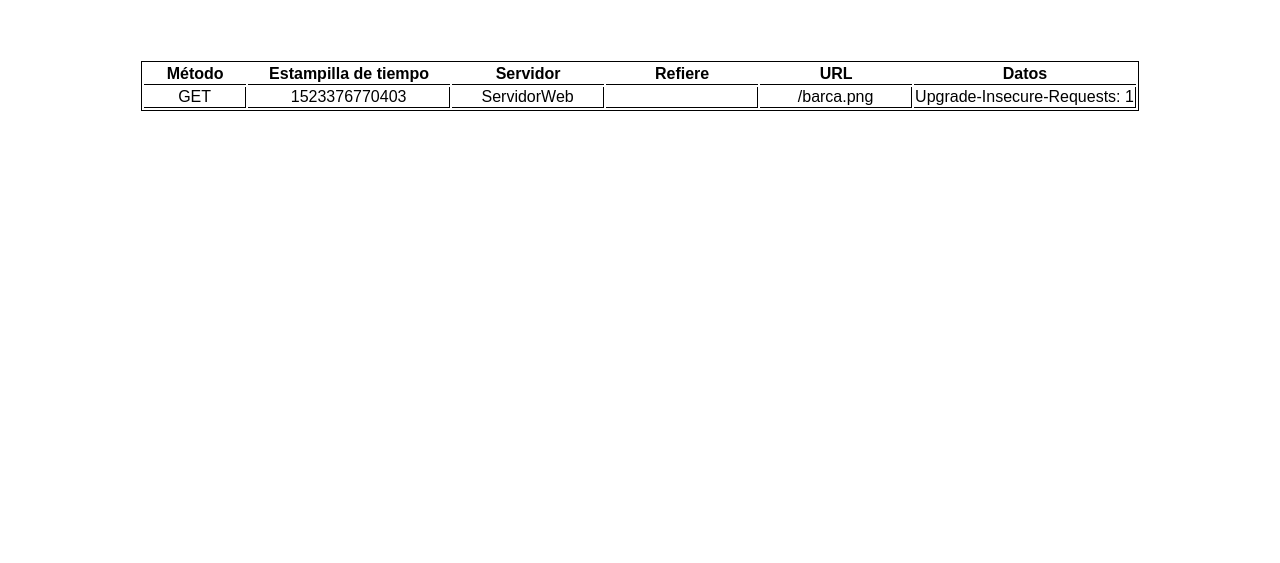
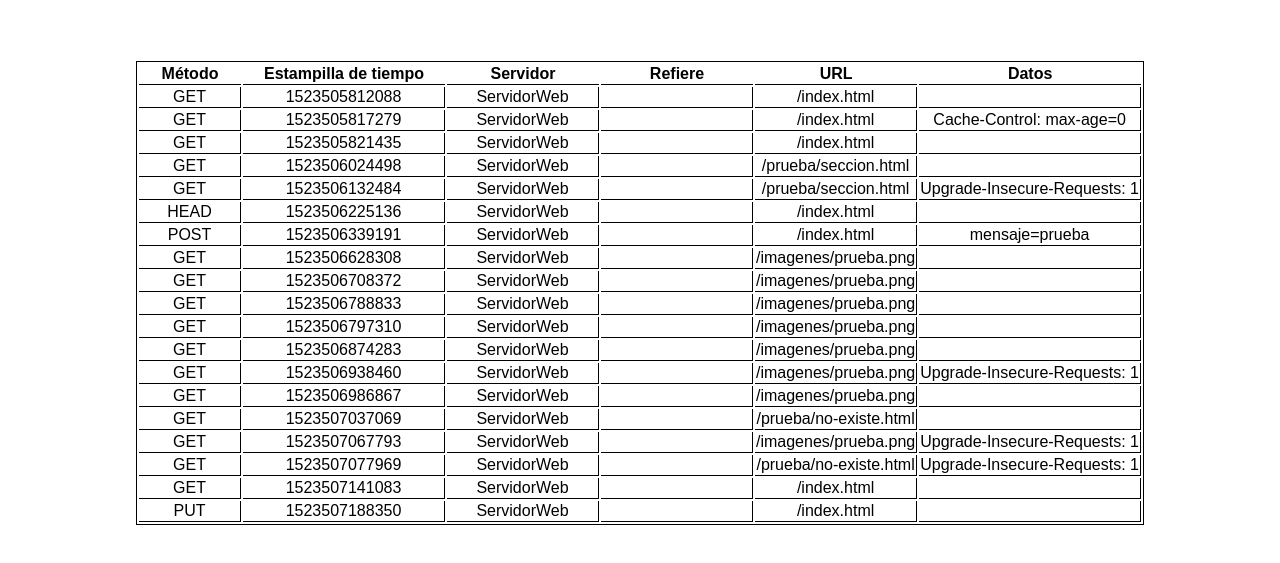
Before and after one commit to EliasCRC/HTTP_Server, a plain HTML site: page log_output/log.html in a window 1280 px wide. Shown: the part 61-624 px from the top of the page. Drawn offline with Linux system fonts and the light colour scheme.

Commit message:
Final Fixes
Small fixes and added the files for the tests

```diff
--- a/log_output/log.html
+++ b/log_output/log.html
@@ -19,11 +19,155 @@
 <tbody>
 <tr>
 <td>GET</td>
-<td>1523376770403</td>
+<td>1523505812088</td>
 <td>ServidorWeb</td>
 <td></td>
-<td>/barca.png</td>
+<td>/index.html</td>
+<td></td>
+</tr>
+<tr>
+<td>GET</td>
+<td>1523505817279</td>
+<td>ServidorWeb</td>
+<td></td>
+<td>/index.html</td>
+<td>Cache-Control: max-age=0</td>
+</tr>
+<tr>
+<td>GET</td>
+<td>1523505821435</td>
+<td>ServidorWeb</td>
+<td></td>
+<td>/index.html</td>
+<td></td>
+</tr>
+<tr>
+<td>GET</td>
+<td>1523506024498</td>
+<td>ServidorWeb</td>
+<td></td>
+<td>/prueba/seccion.html</td>
+<td></td>
+</tr>
+<tr>
+<td>GET</td>
+<td>1523506132484</td>
+<td>ServidorWeb</td>
+<td></td>
+<td>/prueba/seccion.html</td>
 <td>Upgrade-Insecure-Requests: 1</td>
+</tr>
+<tr>
+<td>HEAD</td>
+<td>1523506225136</td>
+<td>ServidorWeb</td>
+<td></td>
+<td>/index.html</td>
+<td></td>
+</tr>
+<tr>
+<td>POST</td>
+<td>1523506339191</td>
+<td>ServidorWeb</td>
+<td></td>
+<td>/index.html</td>
+<td>mensaje=prueba</td>
+</tr>
+<tr>
+<td>GET</td>
+<td>1523506628308</td>
+<td>ServidorWeb</td>
+<td></td>
+<td>/imagenes/prueba.png</td>
+<td></td>
+</tr>
+<tr>
+<td>GET</td>
+<td>1523506708372</td>
+<td>ServidorWeb</td>
+<td></td>
+<td>/imagenes/prueba.png</td>
+<td></td>
+</tr>
+<tr>
+<td>GET</td>
+<td>1523506788833</td>
+<td>ServidorWeb</td>
+<td></td>
+<td>/imagenes/prueba.png</td>
+<td></td>
+</tr>
+<tr>
+<td>GET</td>
+<td>1523506797310</td>
+<td>ServidorWeb</td>
+<td></td>
+<td>/imagenes/prueba.png</td>
+<td></td>
+</tr>
+<tr>
+<td>GET</td>
+<td>1523506874283</td>
+<td>ServidorWeb</td>
+<td></td>
+<td>/imagenes/prueba.png</td>
+<td></td>
+</tr>
+<tr>
+<td>GET</td>
+<td>1523506938460</td>
+<td>ServidorWeb</td>
+<td></td>
+<td>/imagenes/prueba.png</td>
+<td>Upgrade-Insecure-Requests: 1</td>
+</tr>
+<tr>
+<td>GET</td>
+<td>1523506986867</td>
+<td>ServidorWeb</td>
+<td></td>
+<td>/imagenes/prueba.png</td>
+<td></td>
+</tr>
+<tr>
+<td>GET</td>
+<td>1523507037069</td>
+<td>ServidorWeb</td>
+<td></td>
+<td>/prueba/no-existe.html</td>
+<td></td>
+</tr>
+<tr>
+<td>GET</td>
+<td>1523507067793</td>
+<td>ServidorWeb</td>
+<td></td>
+<td>/imagenes/prueba.png</td>
+<td>Upgrade-Insecure-Requests: 1</td>
+</tr>
+<tr>
+<td>GET</td>
+<td>1523507077969</td>
+<td>ServidorWeb</td>
+<td></td>
+<td>/prueba/no-existe.html</td>
+<td>Upgrade-Insecure-Requests: 1</td>
+</tr>
+<tr>
+<td>GET</td>
+<td>1523507141083</td>
+<td>ServidorWeb</td>
+<td></td>
+<td>/index.html</td>
+<td></td>
+</tr>
+<tr>
+<td>PUT</td>
+<td>1523507188350</td>
+<td>ServidorWeb</td>
+<td></td>
+<td>/index.html</td>
+<td></td>
 </tr>
 </tbody>
 </table>
```
Also changed, not shown: index.html (+1 -1 lines), prueba/seccion.html (added, +11 -0 lines), imagenes/prueba.png (added), 1 other file.
